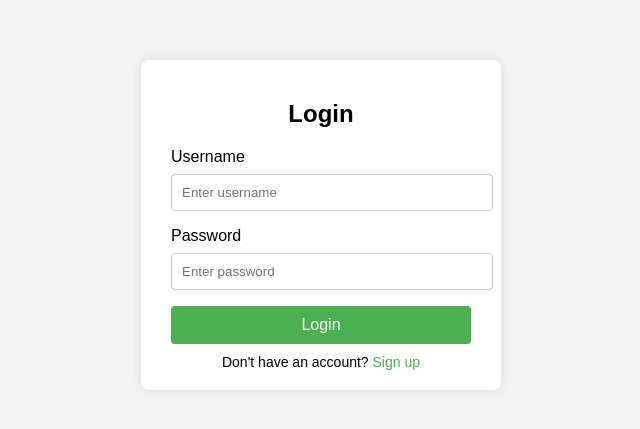
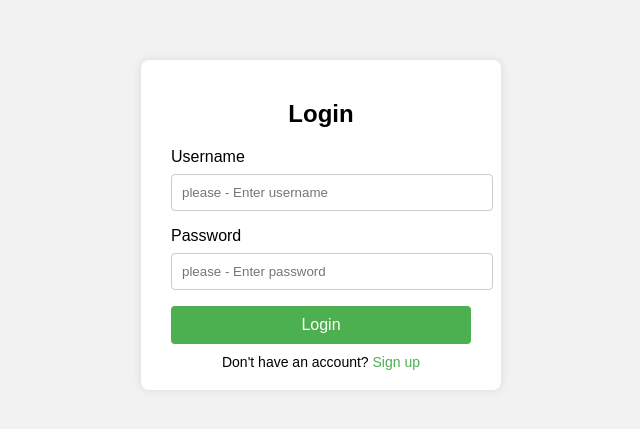
Before and after one commit to ashajakkana26/my-profile, a plain HTML site: page login.html in a window 1280 px wide. Shown: the part 183-612 px from the top of the page, without its empty margins (319-959 px from the left). Drawn offline with Linux system fonts and the light colour scheme.

Commit message:
small changes in login

```diff
--- a/login.html
+++ b/login.html
@@ -67,10 +67,10 @@
     <h2>Login</h2>
     <form>
       <label for="username">Username</label>
-      <input type="text" id="username" name="username" placeholder="Enter username" required>
+      <input type="text" id="username" name="username" placeholder="please - Enter username" required>
 
       <label for="password">Password</label>
-      <input type="password" id="password" name="password" placeholder="Enter password" required>
+      <input type="password" id="password" name="password" placeholder="please - Enter password" required>
 
       <button type="submit">Login</button>
 
```
